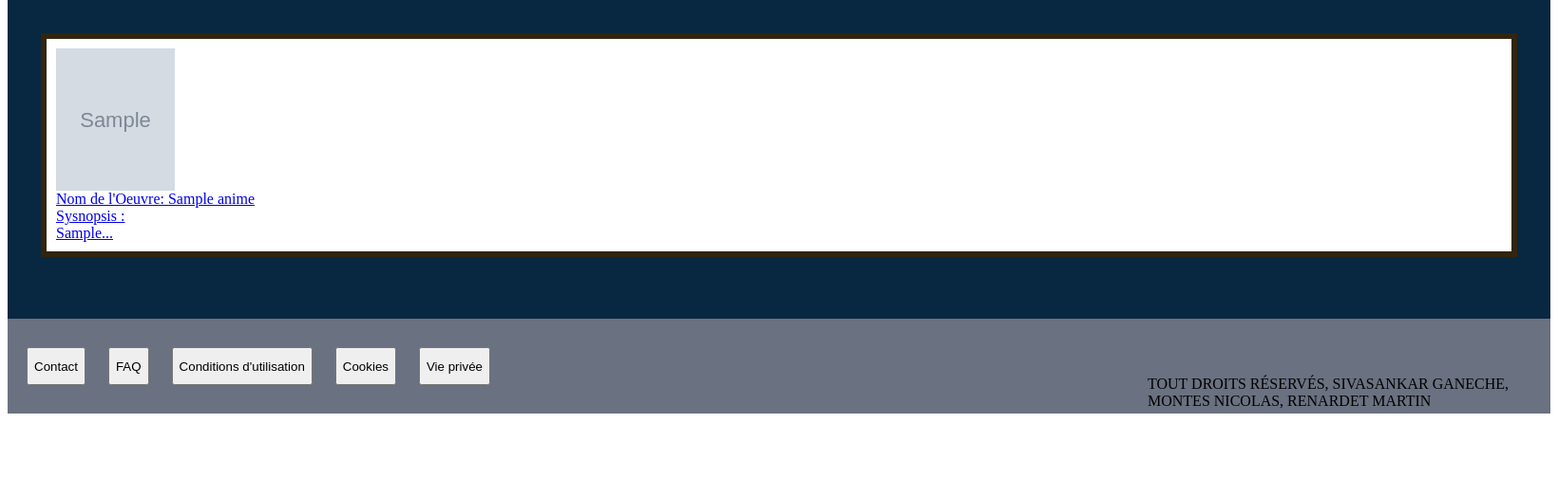
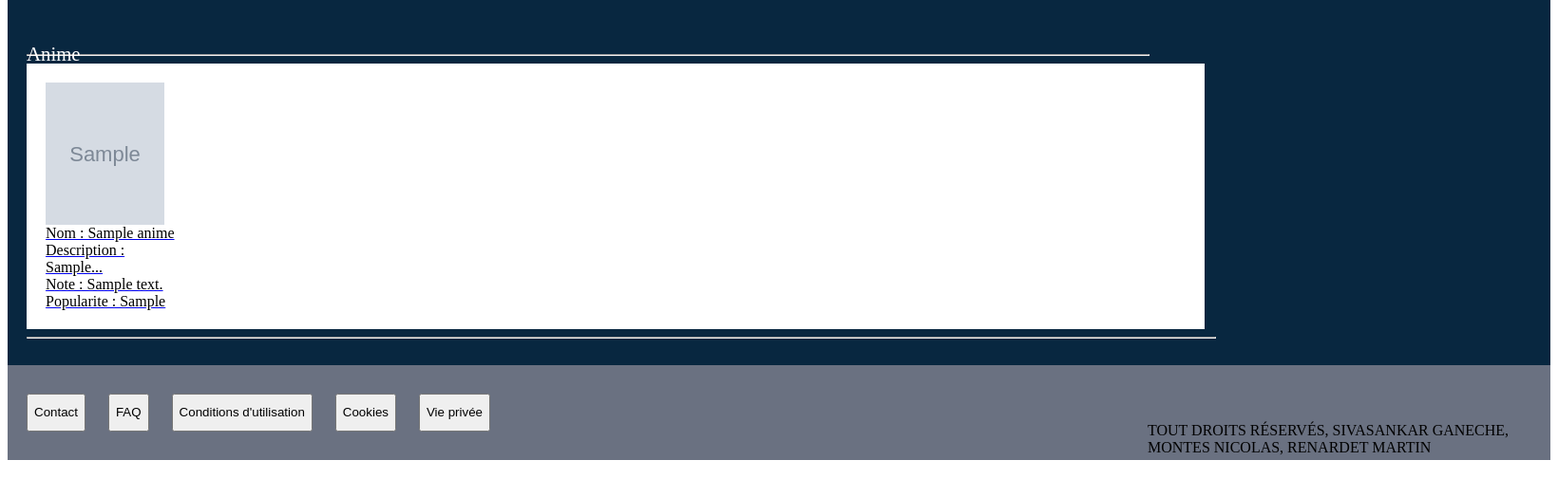
Before and after one commit to MartinR92260/MapAnime, a PHP site: page / in a window 1640 px wide. Shown: the part 170-694 px from the top of the page at 95% size. Run offline with PHP 8.4, Linux system fonts and the light colour scheme; tables that the repository leaves empty or names only in its code hold one stand-in row (values such as "Sample post"); grey boxes marked "Sample" are stand-in pictures.

Commit message:
new Accueil
upgrade Acceuil

```diff
--- a/module/module_Recherche/ModeleRecherche.php
+++ b/module/module_Recherche/ModeleRecherche.php
@@ -50,7 +50,7 @@ class ModeleRecherche extends ConnexionBD{
 	}
 
 	public function listeOeuvre(){
-		$this->request = "SELECT idAnime,nom,ImageAnime,SUBSTRING(synopsis,1,255) FROM Anime";
+		$this->request = "SELECT idAnime,nom,ImageAnime,SUBSTRING(synopsis,1,255), NoteG, Popularite FROM Anime";
 		$prepareRequest=self::$bdd->prepare($this->request);
 		$prepareRequest->execute();
 		return $prepareRequest->fetchAll();
--- a/module/module_Recherche/VueRecherche.php
+++ b/module/module_Recherche/VueRecherche.php
@@ -39,18 +39,24 @@ class VueRecherche extends VueIndex{
 
 	public function affListe($result){
 		echo "<div class=\"block\">";
+		echo '<p>Anime</p>';
+		echo "<hr class = \"haut\">";
     	foreach ($result as $key) {
     		echo "<a href=\"index.php?module=Anime&action=Anime&id=".$key['idAnime']."\">";
 			echo "<div>"; //75d2ed
-				echo "<img src=./Images/Anime/".$key['ImageAnime']." class=\"col-3\">";
+				echo "<img src=./images/Anime/".$key['ImageAnime']." class=\"col-3\">";
 				echo "<div class=\"col-9\">";
-			       	echo "Nom de l'Oeuvre: ".$key['nom']."<br/>";
-			       	echo "Sysnopsis :</br>".$key['SUBSTRING(synopsis,1,255)']."...</br>";
+			       	echo "Nom : ".$key['nom']."<br/>";
+			       	echo "Description :</br>".$key['SUBSTRING(synopsis,1,255)']."...</br>";
+			       	echo "Note : ".$key['NoteG']."<br/>";
+			       	echo "Popularite : ".$key['Popularite']."<br/>";
 		       	echo "</div>";
 			echo "</div>";
 			echo "</a>";
 		}
+		echo "<hr class = \"bas\">";
 		echo "</div>";
+
 	}
 }
 ?>
--- a/module/module_Recherche/Vue_Recherche.css
+++ b/module/module_Recherche/Vue_Recherche.css
@@ -1,24 +1,44 @@
 .block{
-    border: solid 15px #082740;
     background-color: #082740;
     padding:20px 20px 20px 20px;
 }
 .block>a>div{
-    border: solid 6px #31250E;
     background-color: white;
-    text-decoration: none;
-    margin-bottom:30px;
-    padding:10px;
+    padding : 20px;
+    width : 1200px;
 }
 .block>a>div:hover{
     color: #E99D34;
     border: solid 0px #96e2fc;
-    background-color: #5E1732;
+    background-color: #FFDEBF;
 }
 .block>a>div>img{
     width: 125px;
     height: 150px;
 }
+.col-9 {
+    color : black;
+    text-decoration: none;
+}
+.haut {
+    margin-right: 595px;
+    margin-top: -8px;
+    width :1180px;
+
+}
+
+.bas {
+    margin-top: 8px;
+    margin-right: 600px;
+    width :1250px;
+}
+
+.block p {
+    color : white;
+    font-size: 1.3em;
+    position: relative;
+    top : 25px;
+}
 /*.block>a>div>div{
     display: inline-block;
 }*/
```
